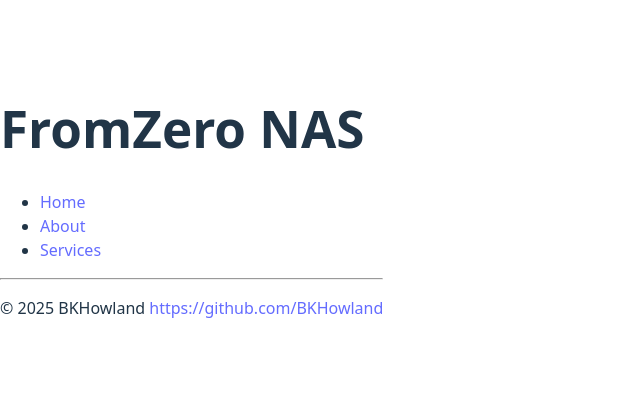
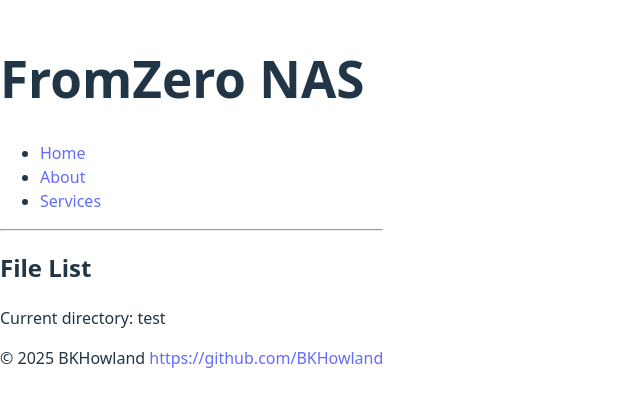
Before and after one commit to BKHowland/from-zero-nas, a React (Vite) app in the folder frontend/: page / in a window 1280 px wide. Shown: the part 199-606 px from the top of the page, without its empty margins (0-640 px from the left). Built offline with nearby package versions, Linux system fonts and the light colour scheme.

Commit message:
file list header component
added react component for the directory list header

```diff
--- a/frontend/src/App.jsx
+++ b/frontend/src/App.jsx
@@ -1,12 +1,15 @@
 
 import Header from "./components/Header.jsx"
 import Footer from "./components/Footer.jsx"
+// import './app.css'
+import DirectoryHeader from "./components/DirectoryHeader.jsx"
 
 function App() {
 
   return (
     <>
-      <Header></Header>
+      <Header/>
+      <DirectoryHeader currentDir={"test"}/>
       <Footer/>
     </>
   )
--- /dev/null
+++ b/frontend/src/components/DirectoryHeader.jsx
@@ -0,0 +1,11 @@
+
+function DirectoryHeader({ currentDir }) {
+  return (
+    <>
+        <h2>File List</h2>
+        <p>Current directory: {currentDir}</p>
+    </>
+  );
+}
+
+export default DirectoryHeader
```
